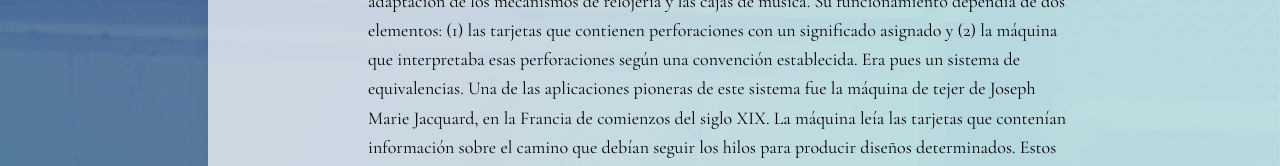
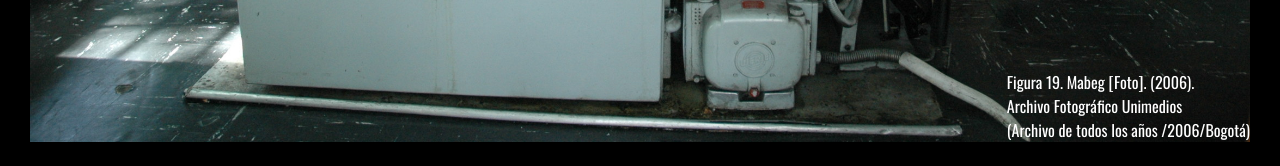
Before and after one commit to aecheverryb10/bit-a-bit, a Next.js app: page /ascendencias-digitales in a window 1280 px wide. Shown: the part 2142-2308 px from the top of the page. Built offline with nearby package versions, Linux system fonts and the light colour scheme.

Commit message:
gradient animation

```diff
--- a/src/components/ScrollImage.js
+++ b/src/components/ScrollImage.js
@@ -13,38 +13,45 @@ const ScrollImage = (props) => {
 	const containerRef = useRef();
 	const captionRef = useRef();
 	const imageRef = useRef();
+	const gradientRef = useRef();
 
 	useGSAP(() => {
 		// gsap code here...
-		gsap.set(imageRef.current, { maskImage: "linear-gradient(transparent, black 20%)" }); // <-- automatically reverted
-
-		// const pin_image
-
-		// ScrollTrigger.create({
-		// 	pin: true,
-		// 	trigger: containerRef.current,
-		// 	start: "top",
-		// 	endTrigger: containerRef.current,
-		// 	end: "bottom",
-		// })
-
 		const tl_caption = gsap.timeline({
 			scrollTrigger: {
 				pin: true,
-				scrub: 1,
-				markers: true,
+				scrub: true,
 				trigger: containerRef.current,
 				start: "top",
 				endTrigger: containerRef.current,
 				end: "bottom",
 			}
 		})
-		tl_caption.to(captionRef.current, { top: 0 });
+		tl_caption.to(captionRef.current, { top: "10%" });
+
+		// gsap code here...
+		const tl_gradient = gsap.timeline({
+			scrollTrigger: {
+				scrub: true,
+				trigger: containerRef.current,
+				start: "top 50%",
+				markers: true,
+				endTrigger: containerRef.current,
+				end: "bottom",
+			},
+		})
+		tl_gradient
+			.to(gradientRef.current, { opacity: 0 })
+			.set(gradientRef.current, { bottom: 0, rotate:180, top: "auto" })
+			.to(gradientRef.current, { opacity: 1 })
+
+
 	}, { scope: containerRef });
 
 	return (
-		<div className='bg-black h-[100vh]' ref={containerRef}>
-			<div className='container relative h-screen '>
+		<div className='bg-black h-[110vh]' ref={containerRef}>
+			<div ref={gradientRef} className='absolute bg-gradient-to-b from-20% from-black to-transparent h-[80vh] w-full top-0 z-10'/>
+			<div className='container relative h-screen'>
 				<div ref={captionRef} className='absolute right-0 bottom-0 text-white z-10'>
 					{caption}
 				</div>
@@ -53,6 +60,7 @@ const ScrollImage = (props) => {
 					alt={alt}
 					src={img}
 					fill
+					objectPosition='center'
 				/>
 			</div>
 		</div>
--- a/src/pages/ascendencias-digitales.js
+++ b/src/pages/ascendencias-digitales.js
@@ -2,6 +2,7 @@ import { slider_data } from '@/data/slider_data';
 import Slider from '@/components/Slider';
 import { BloqueTexto, MainSection, ParrafoInicial } from '@/components/Elements';
 import Capitulo from '@/components/Capitulo';
+import ScrollImage from '@/components/ScrollImage';
 
 export default function AscendenciasDigitales() {
   return (
@@ -52,6 +53,18 @@ export default function AscendenciasDigitales() {
             representado por sistemas electrónicos y computacionales
           </p>
         </BloqueTexto>
+        <ScrollImage
+          img={"./img/scroll_image/img_test.jpg"}
+          caption={
+            <>
+              <p>Figura 19. Mabeg [Foto]. (2006).</p>
+              <p>
+                Archivo Fotográfico Unimedios <br />
+                (Archivo de todos los años /2006/Bogotá)
+              </p>
+            </>
+          }
+        />
         <video width='320' height='240' controls={true}>
           <source src='./video/ques-es-lo-digital.mp4' type='video/mp4' />
           Your browser does not support the video tag.
```
